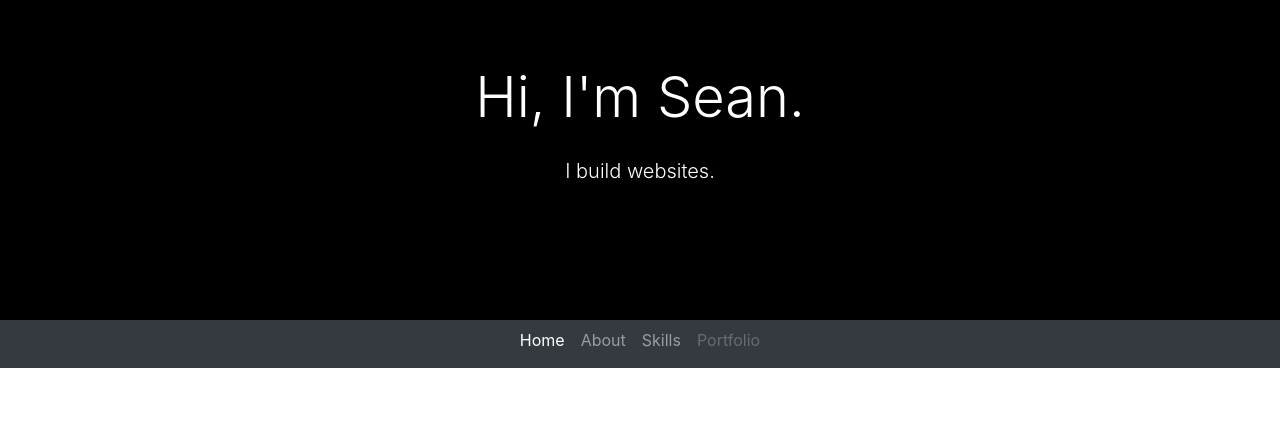
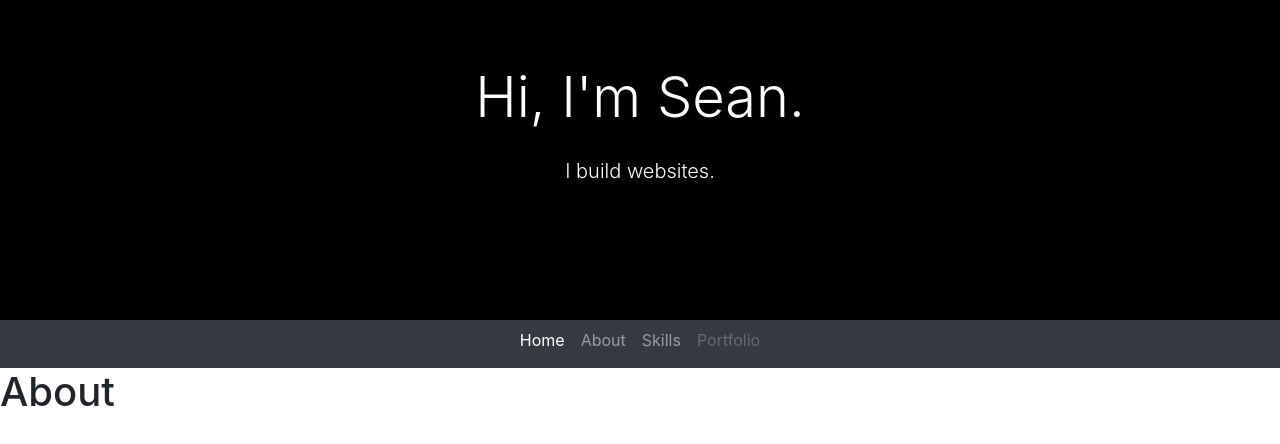
Before and after one commit to Mr-Eeus/seanmanners.dev, a plain HTML site: page seanmanners.dev/index.html in a window 1280 px wide. Drawn offline with nearby package versions, Linux system fonts and the light colour scheme.

Commit message:
Test Commit

```diff
--- a/seanmanners.dev/index.html
+++ b/seanmanners.dev/index.html
@@ -42,6 +42,9 @@
             </ul>
         </div>
     </nav>
+    <div>
+        <h1>About</h1>
+    </div>
 
     <!-- Optional JavaScript -->
     <!-- jQuery first, then Popper.js, then Bootstrap JS -->
```
